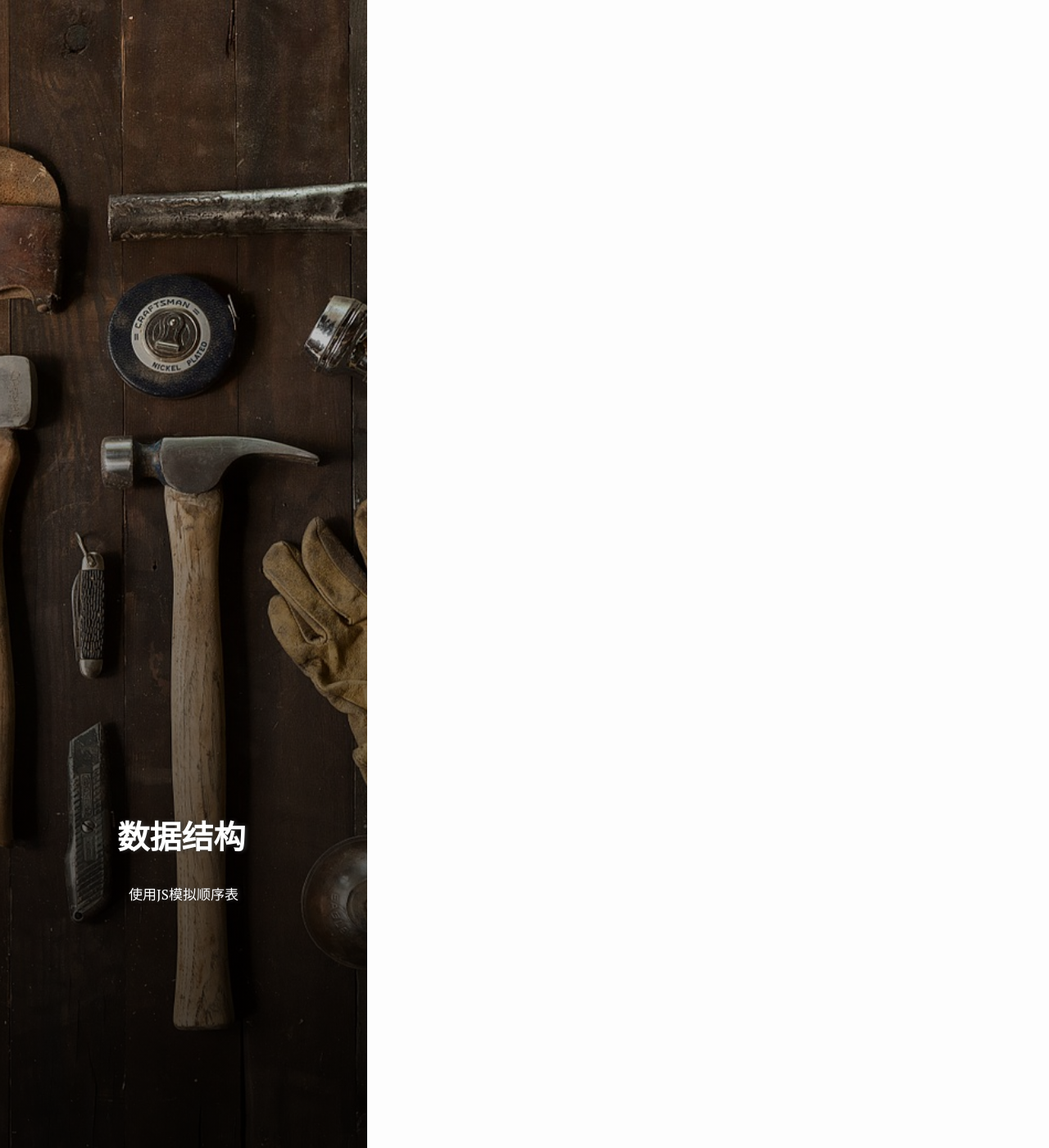
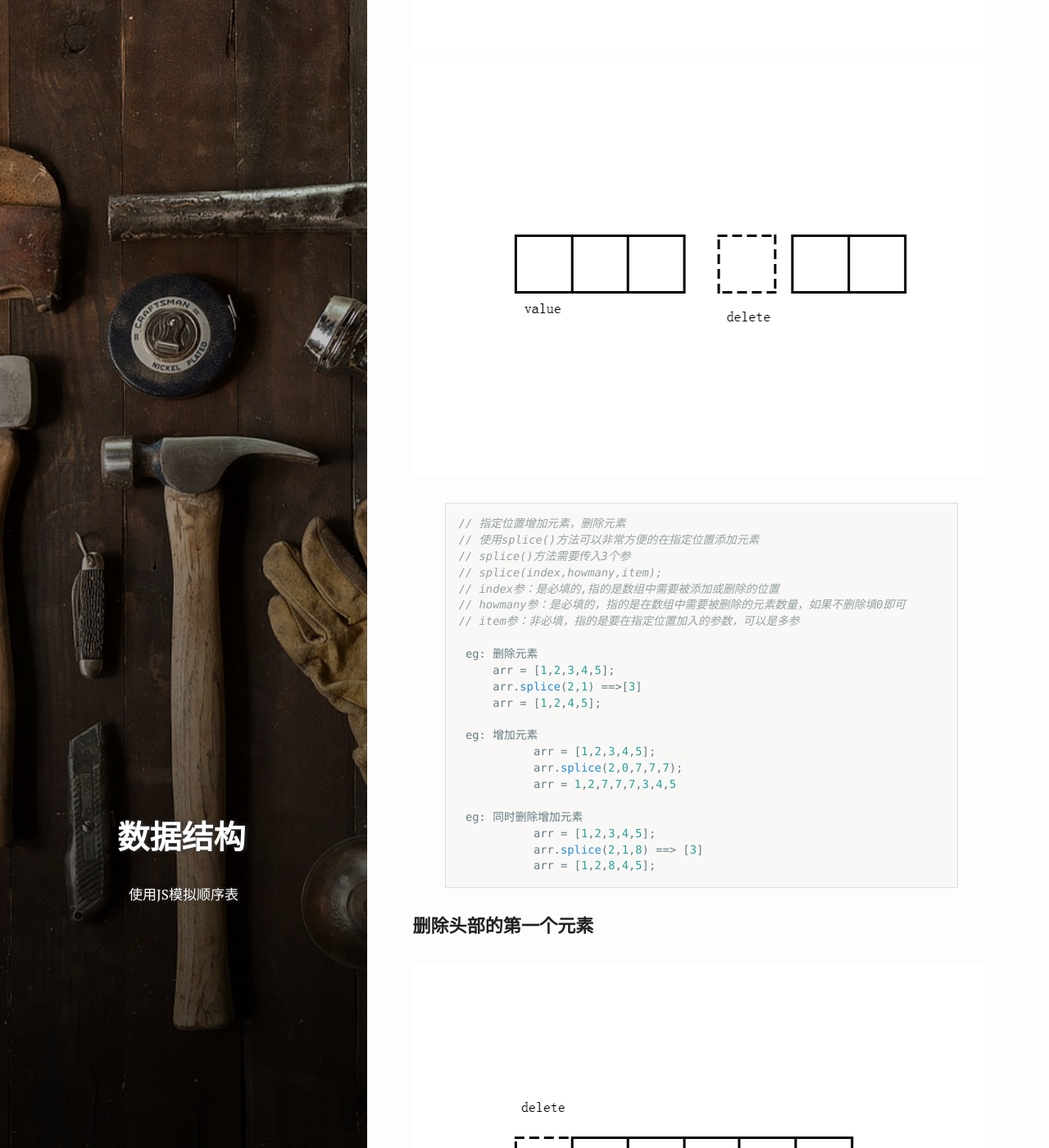
Before and after one commit to MR-liu/MR-liu.github.io, a Jekyll site: the page built from _posts/2016-07-14-sequenceTable.md, in a window 1280 px wide and 1400 px high, scrolled down 2896 px. Shown: the whole window at 82% size. Built offline with Jekyll 4.4.1, drawn with Linux system fonts in a browser that asks for light colours; some of the changed text lies outside the part shown.

Commit message:
顺序表

```diff
--- a/_posts/2016-07-14-sequenceTable.md
+++ b/_posts/2016-07-14-sequenceTable.md
@@ -26,8 +26,121 @@
 
 JS数组封装的方法可以很方便使用并模拟顺序表操作
 
-<img src="http://liuzejin.top/assets/images/showHow/sequenceTable/1.jpg" alt="">
+<img src="http://liuzejin.top/assets/images/showHow/sequenceTable/1.png" alt="">
 
 {% highlight js %}
 	var arr = [];
 {% endhighlight %}
+
+<h4>头插法</h4>
+<img src="http://liuzejin.top/assets/images/showHow/sequenceTable/2.png" alt="">
+{% highlight js %}
+// 头插法
+// 使用unshift()方法可以方便的像数组头部添加元素
+
+arr.unshift();
+{% endhighlight %}
+
+<h4>尾插法</h4>
+<img src="http://liuzejin.top/assets/images/showHow/sequenceTable/3.png" alt="">
+{% highlight js %}
+// 使用push()方法可以方便的像数组头部添加元素
+arr.push();
+{% endhighlight %}
+
+<h4>指定位置增加元素，删除元素</h4>
+<img src="http://liuzejin.top/assets/images/showHow/sequenceTable/4.png" alt="">
+
+<img src="http://liuzejin.top/assets/images/showHow/sequenceTable/5.png" alt="">
+{% highlight js %}
+// 指定位置增加元素，删除元素
+// 使用splice()方法可以非常方便的在指定位置添加元素
+// splice()方法需要传入3个参
+// splice(index,howmany,item);
+// index参：是必填的,指的是数组中需要被添加或删除的位置
+// howmany参：是必填的，指的是在数组中需要被删除的元素数量，如果不删除填0即可
+// item参：非必填，指的是要在指定位置加入的参数，可以是多参
+
+ eg: 删除元素
+     arr = [1,2,3,4,5];
+     arr.splice(2,1) ==>[3]
+     arr = [1,2,4,5];
+
+ eg: 增加元素
+ 	   arr = [1,2,3,4,5];
+ 	   arr.splice(2,0,7,7,7);
+ 	   arr = 1,2,7,7,7,3,4,5
+
+ eg: 同时删除增加元素
+ 	   arr = [1,2,3,4,5];
+ 	   arr.splice(2,1,8) ==> [3]
+ 	   arr = [1,2,8,4,5];
+{% endhighlight %}
+
+<h4>删除头部的第一个元素</h4>
+<img src="http://liuzejin.top/assets/images/showHow/sequenceTable/6.png" alt="">
+{% highlight js %}
+// 使用shift()方法可以方便的删除数组第一个元素，并返回
+eg: arr = [1,2,3,4];
+    arr.shift() ==> 1;
+    此时arr = [2,3,4];
+{% endhighlight %}
+
+<h4>删除最后的一个元素</h4>
+<img src="http://liuzejin.top/assets/images/showHow/sequenceTable/7.png" alt="">
+{% highlight js %}
+// 使用pop()方法可以方便的删除数组最后一个元素，并返回
+eg: arr = [1,2,3,4];
+    arr.pop() ==> 4;
+    arr = [1,2,3];
+
+{% endhighlight %}
+
+修改指定位置的元素最简单 直接覆盖参数即可
+{% highlight js %}
+eg: arr = [1,2,3,4,5];
+    arr[1] = 8;
+    arr = [1,8,3,4,5];
+{% endhighlight %}
+
+查找单个参数直接取值就可以
+{% highlight js %}
+ eg: arr = [1,2,3,4,5];
+     arr[1] = 2;
+	 注意：超出范围的参数返回的是undeifind 比如arr[-1],arr[10]返回的都是underfind
+{% endhighlight %}
+
+<h4>查找多个连续的参数</h4>
+
+可以使用slice()方法
+
+slice(start,end)包含两个参数
+
+start是必须的指的是取值的开始位置 可以为负值 负值就从尾部向头部算值
+
+end是非必填的 指的是取值结尾的位置
+
+{% highlight js %}
+eg: arr = [1,2,3,4];
+    arr.slice(1,2) ==> [2,3]
+    arr.slice(-2,4) ==> [3,4]
+{% endhighlight %}
+
+<h4>倒置顺序表</h4>
+<img src="http://liuzejin.top/assets/images/showHow/sequenceTable/8.png" alt="">
+{% highlight js %}
+使用reverse()方法实现倒置
+eg: arr = [1,2,3,4];
+	arr.reverse() ==> [4,3,2,1];
+{% endhighlight %}
+
+
+以上是数组模拟顺序表的一些方法
+除此之外数组包含的方法还有
+concat():连接两个数组生成新数组,注意这事生成"新"数组
+join(): 数组放入字符串,结果是个字符串
+sort(): 数组按ascii顺序进行比较排序的
+toString()：把数组转换为字符串，并返回结果
+等等。
+
+这些方法组合起来可以解决很多事情，比如模拟栈，模拟队列，数组去重，字符串倒置等等问题。
```
